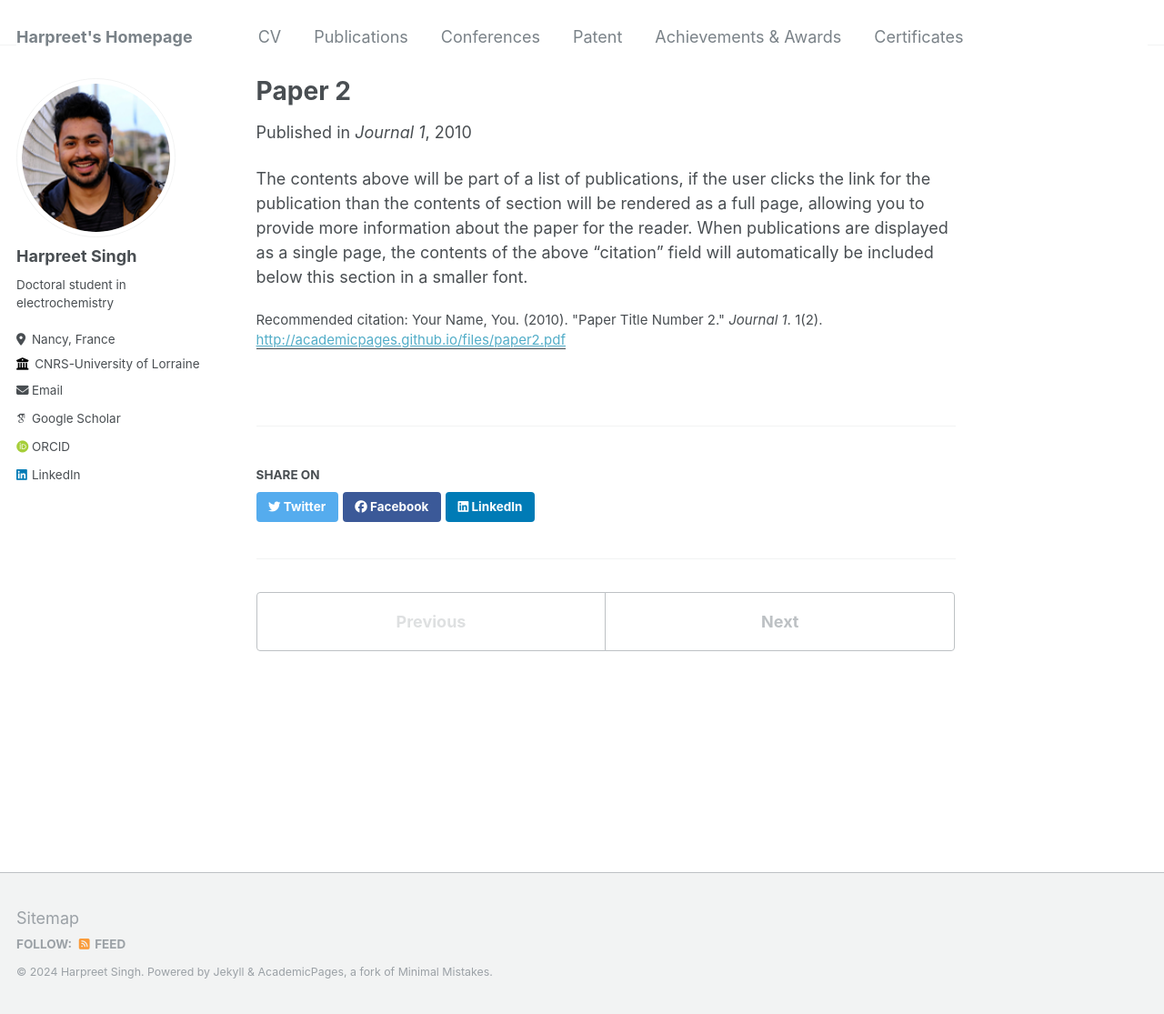
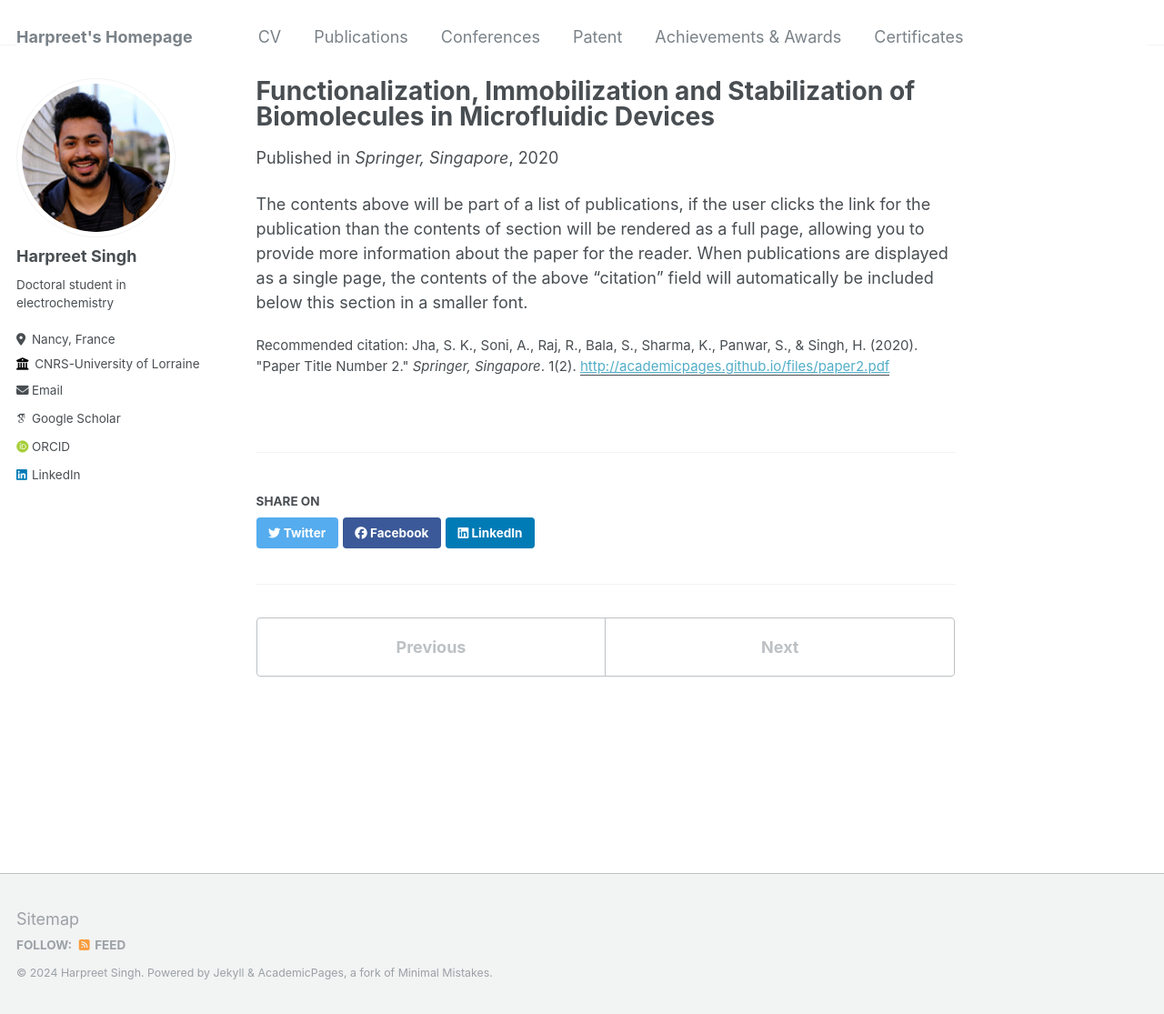
Before and after one commit to Harpr33t-Singh/Harpr33t-Singh.github.io, a Jekyll site: the page built from _publications/2010-10-01-paper-title-number-2.md, in a window 1280 px wide and 1115 px high. Shown: the whole window at 91% size. Built offline with Jekyll 4.4.1, drawn with Linux system fonts in a browser that asks for light colours; some web fonts are replaced.

Commit message:
Update 2010-10-01-paper-title-number-2.md

```diff
--- a/_publications/2010-10-01-paper-title-number-2.md
+++ b/_publications/2010-10-01-paper-title-number-2.md
@@ -1,12 +1,12 @@
 ---
-title: "Paper 2"
+title: "Functionalization, Immobilization and Stabilization of Biomolecules in Microfluidic Devices"
 collection: publications
 permalink: /publication/2010-10-01-paper-title-number-2
-excerpt: 'This paper is about the number 2. The number 3 is left for future work.'
-date: 2010-10-01
-venue: 'Journal 1'
+excerpt: 'This chapter discusses the functionalization, immobilization and stabilization of Biomolecules in Microfluidic Devices'
+date: 2020-10-29
+venue: 'Springer, Singapore'
 paperurl: 'http://academicpages.github.io/files/paper2.pdf'
-citation: 'Your Name, You. (2010). &quot;Paper Title Number 2.&quot; <i>Journal 1</i>. 1(2).'
+citation: 'Jha, S. K., Soni, A., Raj, R., Bala, S., Sharma, K., Panwar, S., & Singh, H. (2020). &quot;Paper Title Number 2.&quot; <i>Springer, Singapore</i>. 1(2).'
 ---
 
 The contents above will be part of a list of publications, if the user clicks the link for the publication than the contents of section will be rendered as a full page, allowing you to provide more information about the paper for the reader. When publications are displayed as a single page, the contents of the above "citation" field will automatically be included below this section in a smaller font.
```
